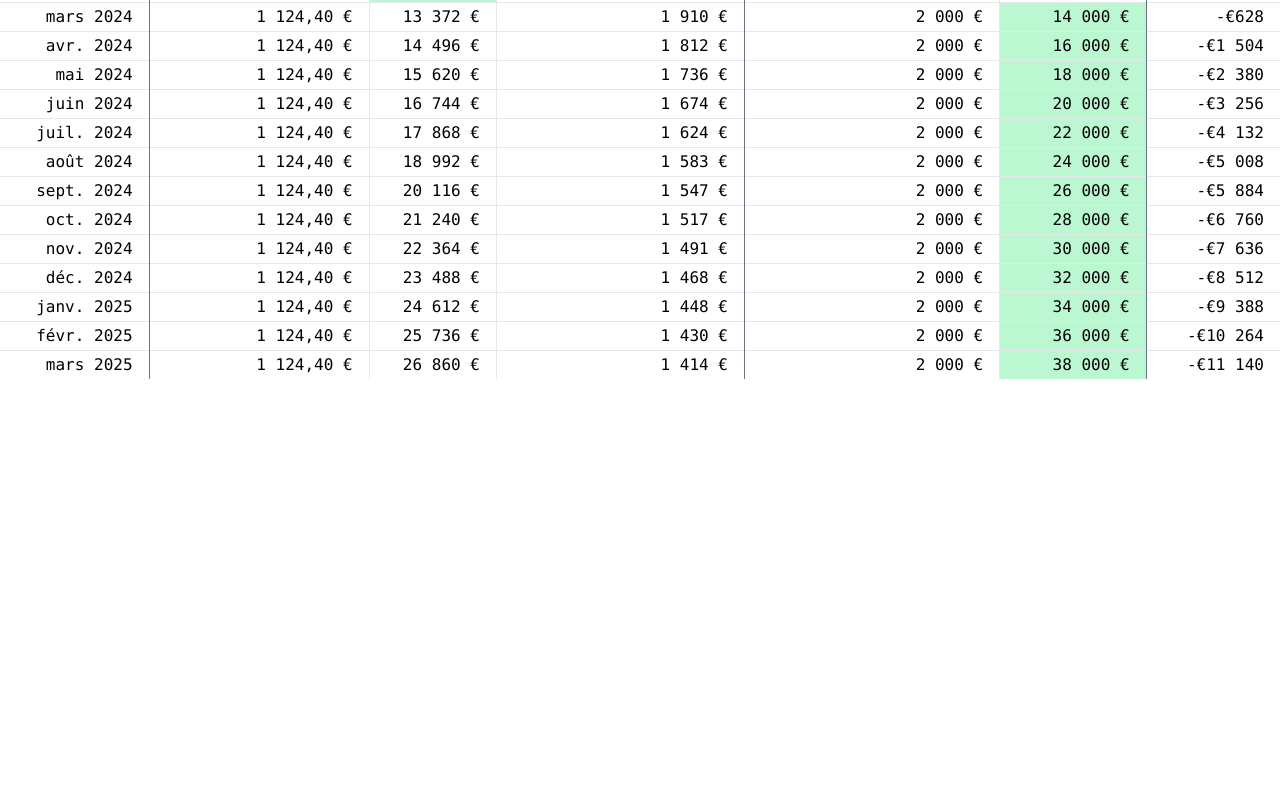
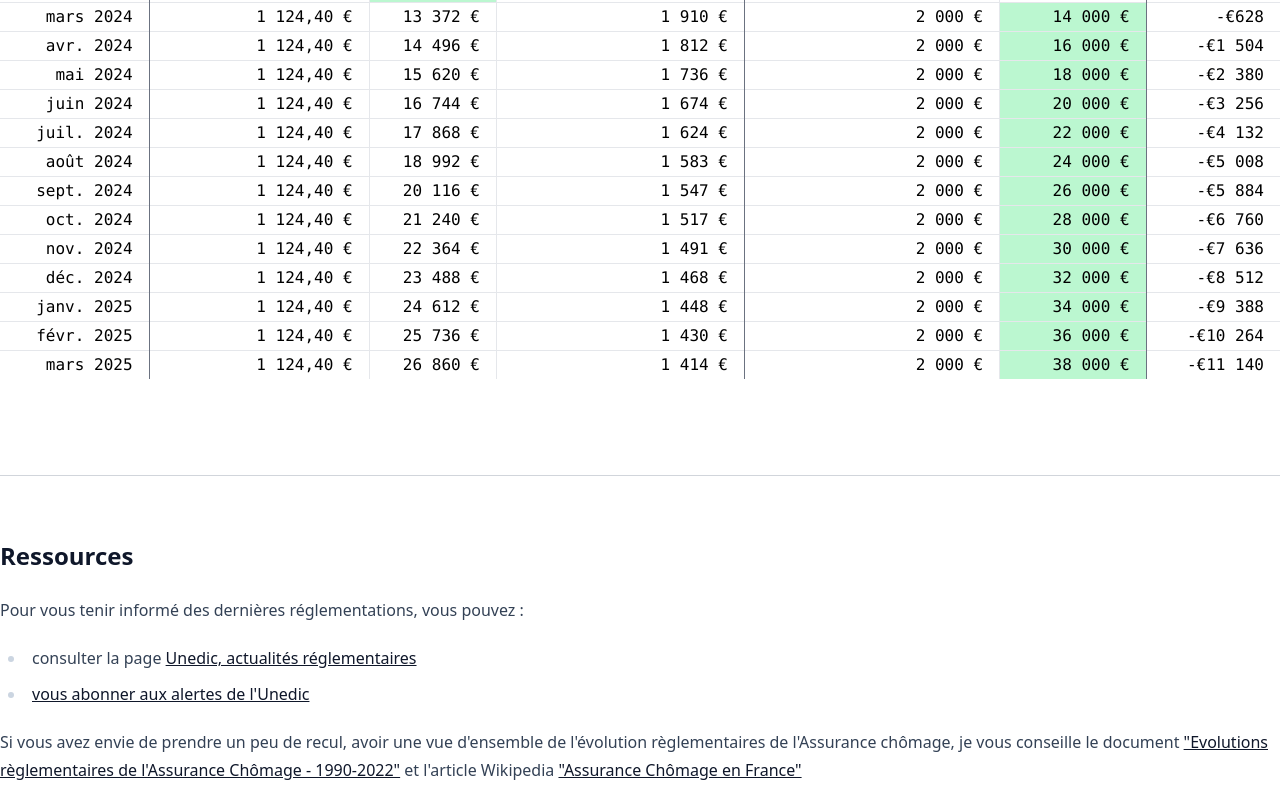
Before and after one commit to stephane-klein/comparateur-rupture-conventionnelle-cdi-france, a SvelteKit app: page / in a window 1280 px wide. Shown: the part 1940-2740 px from the top of the page. Before the commit the page ends 2335 px from the top, so only its background shows below. Built offline with nearby package versions, Linux system fonts and the light colour scheme.

Commit message:
Add documentation resource section

```diff
--- a/src/routes/+page.svelte
+++ b/src/routes/+page.svelte
@@ -405,3 +405,20 @@
         </tr>
     {/each}
 </table>
+<div class="prose prose-slate max-w-none mt-24 border-t border-gray-300 pt-16">
+    <h2>Ressources</h2>
+
+    <p>Pour vous tenir informé des dernières réglementations, vous pouvez :</p>
+
+    <ul>
+        <li>consulter la page <a href="https://www.unedic.org/espace-presse/actualites?theme_id=197">Unedic, actualités
+            réglementaires</a></li>
+        <li><a href="https://www.unedic.org/abonnement-alertes">vous abonner aux alertes de l'Unedic</a></li>
+    </ul>
+
+    <p>Si vous avez envie de prendre un peu de recul, avoir une vue d'ensemble de l'évolution règlementaires de
+        l'Assurance chômage, je vous conseille le document <a
+            href="https://www.unedic.org/publications/evolutions-reglementaires-de-lassurance-chomage-1990-2022">"Evolutions
+            règlementaires de l'Assurance Chômage - 1990-2022"</a> et l'article Wikipedia <a href="https://fr.wikipedia.org/wiki/Assurance_ch%C3%B4mage_en_France">"Assurance Chômage
+            en France"</a></p>
+</div>
```
